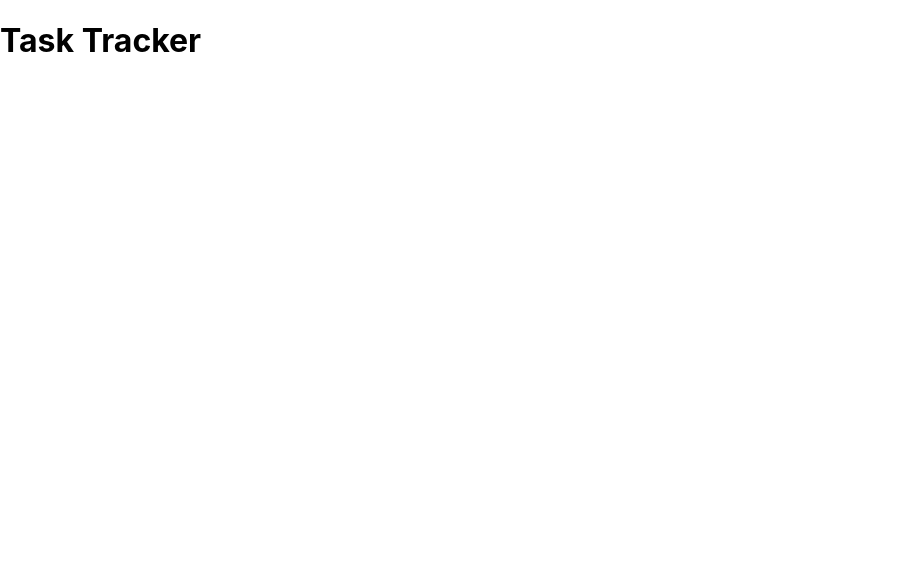
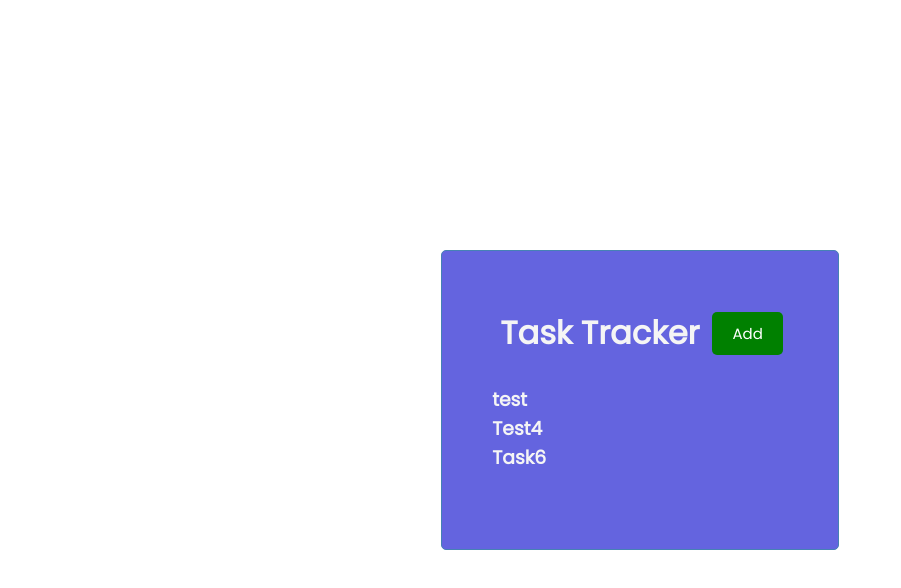
Before and after one commit to acopperlily/tracker-demo, a React (Create React App) app: page / in a window 1280 px wide. Shown: the top 588 px of the page, without its empty margins (0-901 px from the left). Built offline with nearby package versions, Linux system fonts and the light colour scheme.

Commit message:
Add Tasks file

```diff
--- a/src/App.js
+++ b/src/App.js
@@ -1,10 +1,11 @@
 import Header from './components/Header';
+import Tasks from './components/Tasks';
 
 const App = () => {
-
   return (
     <div className="container">
       <Header />
+      <Tasks />
     </div>
   );
 };
--- /dev/null
+++ b/src/components/Button.js
@@ -0,0 +1,18 @@
+import PropTypes from 'prop-types';
+
+const Button = ({color, text, onClick}) => {
+
+  return <button onClick={onClick} style={{backgroundColor: color}} className="btn">{text}</button>;
+};
+
+Button.defaultProps = {
+  color: 'steelblue'
+};
+
+Button.propTypes = {
+  text: PropTypes.string,
+  color: PropTypes.string,
+  onClick: PropTypes.func,
+};
+
+export default Button;
--- a/src/components/Header.js
+++ b/src/components/Header.js
@@ -1,9 +1,31 @@
-const Header = () => {
+import PropTypes from 'prop-types';
+import Button from './Button';
+
+const Header = ({ title }) => {
+  const onClick = () => {
+    console.log('click');
+  };
+
   return (
-    <header>
-      <h1>Task Tracker</h1>
+    <header className='header'>
+      <h1>{title}</h1>
+      <Button color='green' text='Add' onClick={onClick}/>
     </header>
   )
-}
+};
+
+Header.defaultProps = {
+  title: 'Task Tracker'
+};
+
+Header.propTypes = {
+  title: PropTypes.string.isRequired,
+};
+
+// You can style stuff inline with variables if you want to
+// const headingStyle = {
+//   color: 'red',
+//   backgroundColor: 'black'
+// };
 
 export default Header
--- /dev/null
+++ b/src/components/Tasks.js
@@ -0,0 +1,31 @@
+const tasks = [
+  {
+    id: 1,
+    text: "test",
+    other: "no-show",
+    day: "monday",
+    reminder: true,
+  },
+  {
+    text: "Test4",
+    day: "Wednesday",
+    reminder: false,
+    id: 3,
+  },
+  {
+    text: "Task6",
+    day: "Thursday",
+    reminder: true,
+    id: 4,
+  }
+];
+
+const Tasks = () => {
+  return (
+    <>
+      {tasks.map(task => (<h3>{task.text}</h3>))}
+    </>
+  )
+};
+
+export default Tasks;
--- a/src/index.css
+++ b/src/index.css
@@ -1,13 +1,438 @@
-body {
-  margin: 0;
-  font-family: -apple-system, BlinkMacSystemFont, 'Segoe UI', 'Roboto', 'Oxygen',
-    'Ubuntu', 'Cantarell', 'Fira Sans', 'Droid Sans', 'Helvetica Neue',
-    sans-serif;
-  -webkit-font-smoothing: antialiased;
-  -moz-osx-font-smoothing: grayscale;
+@import url('https://fonts.googleapis.com/css2?family=Poppins:wght@300;400&display=swap');
+
+.centered {
+  justify-content: center; /* center items horizontally, in this case */
+  align-items: center;     /* center items vertically, in this case */
+  display: flex;
 }
 
-code {
-  font-family: source-code-pro, Menlo, Monaco, Consolas, 'Courier New',
-    monospace;
+a{
+  color: white;
 }
+
+.sun {
+  display:flex;
+  justify-content: center; /* center items horizontally, in this case */
+  align-items: center;     /* center items vertically, in this case */
+  border-radius:50%;
+  height:200px;
+  width:200px;
+  right: 100px;
+  background:orange;
+  box-shadow: 0 0 10px orange,
+                0 0 60px orange,
+                0 0 200px yellow,
+                inset 0 0 80px yellow;
+  z-index:12;
+  z-index:-99;
+}
+
+* {
+  box-sizing: border-box;
+  margin: 0;
+  padding: 0;
+}
+
+/* sources https://unsplash.com/photos/c9OCWLka764 */
+body {
+  font-family: 'Poppins', sans-serif;
+  display: flex;
+  align-items: center;
+  justify-content: center;
+  flex-direction: column;
+  min-height: 100vh;
+  /*background-image: url('imgs/paul-volkmer-qVotvbsuM_c-unsplash.jpg');*/
+  background-repeat: no-repeat;
+  background-attachment: fixed;
+  background-size: 250vh 100vh;
+
+
+}
+
+.container {
+  margin: 1px auto;
+  overflow: auto;
+  min-height: 300px;
+  border: 1px solid steelblue;
+  padding: 50px;
+  border-radius: 5px;
+  background-color: #0e0ecea4;
+}
+
+.header {
+  display: flex;
+  justify-content: space-between;
+  align-items: center;
+  margin-bottom: 20px;
+}
+
+.btn {
+  display: inline-block;
+  background: #000;
+  color: #fff;
+  border: none;
+  padding: 10px 20px;
+  margin: 5px;
+  border-radius: 5px;
+  cursor: pointer;
+  text-decoration: none;
+  font-size: 15px;
+  font-family: inherit;
+}
+
+.btn:focus {
+  outline: none;
+}
+
+.btn:active {
+  transform: scale(0.98);
+}
+
+.btn-block {
+  display: block;
+  width: 100%;
+}
+
+.task {
+  background: #f4f4f431;
+  margin: 5px;
+  padding: 10px 20px;
+  cursor: pointer;
+}
+
+.task.reminder {
+  border-left: 5px solid green;
+}
+
+.task h3 {
+  display: flex;
+  align-items: center;
+  justify-content: space-between;
+}
+
+.add-form {
+  margin-bottom: 40px;
+}
+
+.form-control {
+  margin: 20px 0;
+}
+
+.form-control label {
+  display: block;
+}
+
+.form-control input {
+  width: 100%;
+  height: 40px;
+  margin: 5px;
+  padding: 3px 7px;
+  font-size: 17px;
+}
+
+.form-control-check {
+  display: flex;
+  align-items: center;
+  justify-content: space-between;
+}
+
+.form-control-check label {
+  flex: 1;
+}
+
+.form-control-check input {
+  flex: 2;
+  height: 20px;
+}
+
+footer {
+  margin-top: 30px;
+  text-align: center;
+}
+
+.image{
+  height: auto;
+  width: auto;
+  max-width: 50%;
+  min-width: 50%;
+}
+
+.moon {
+  animation: moonanim 2s 1;
+  position: relative;
+  margin: 10px;
+  width: 200px;
+  height: 200px;
+  background: #c7cbd0;
+  border-radius: 50%;
+  box-shadow: inset -25px 0px 0 0px #9098a1;
+  transition: transform 0.2s ease-in-out;
+}
+
+li {
+  position: absolute;
+  list-style: none;
+  background: #737277;
+  border-radius: 50%;
+}
+li:nth-child(1) {
+  left: 25px;
+  top: 60px;
+  width: 50px;
+  height: 50px;
+  box-shadow: inset 6px -2px 0 0px #414043;
+}
+li:nth-child(2) {
+  left: 150px;
+  top: 50px;
+  width: 25px;
+  height: 25px;
+  box-shadow: inset 3px -1px 0 0px #414043;
+}
+
+li:nth-child(3) {
+  left: 100px;
+  top: 150px;
+  width: 25px;
+  height: 25px;
+  box-shadow: inset 3px -1px 0 0px #414043;
+}
+
+li:nth-child(4) {
+  left: 50px;
+  top: 150px;
+  width: 12.5px;
+  height: 12.5px;
+  box-shadow: inset 2.4px -0.8px 0 0px #414043;
+}
+
+li:nth-child(5) {
+  left: 87.5px;
+  top: 16.66666667px;
+  width: 12.5px;
+  height: 12.5px;
+  box-shadow: inset 2.4px -0.8px 0 0px #414043;
+}
+
+li:nth-child(6) {
+  left: 114.28571429px;
+  top: 80px;
+  width: 12.5px;
+  height: 12.5px;
+  box-shadow: inset 2.4px -0.8px 0 0px #414043;
+}
+
+li:nth-child(7) {
+  left: 181.81818182px;
+  top: 100px;
+  width: 12.5px;
+  height: 12.5px;
+  box-shadow: inset 2.4px -0.8px 0 0px #414043;
+}
+
+.p{
+  z-index: -1;
+  position:fixed;
+  left:0px;
+  top:50px;
+  width:1px;
+  height:1px;
+  background-color:white;
+  position:fixed;
+  animation-name:particleAnimation;
+  animation-timing-function: infinite;
+  animation-iteration-count: infinite;
+  -ms-transform: rotate(20deg); /* IE 9 */
+  transform: rotate(20deg);
+}
+.p::before{
+  position:absolute;
+  display:block;
+  content:"";
+  width:100px;
+  right:1px;
+  top:0px;
+  height:1px;
+  background: linear-gradient(to right, rgba(0,0,0,0) 0%,rgba(255,255,255,0.4) 100%);
+}
+.p-1{
+  animation-duration:20s;
+  left: 10%;
+}
+.p-2{
+  animation-duration:10s;
+  top:60%;
+  left: 40%;
+}
+.p-3{
+  animation-duration:40s;
+  top:90%;
+  left: 60%;
+}
+
+.p-4{
+  animation-duration:15s;
+  left: 25%;
+}
+.p-5{
+  animation-duration:11s;
+  top:30%;
+  left: 20%;
+}
+.p-6{
+  animation-duration:50s;
+  top:33%;
+  left: 10%;
+}
+
+.p-7{
+  animation-duration:5s;
+  left: 50%;
+}
+.p-8{
+  animation-duration:3s;
+  top:10%;
+  left: 30%;
+}
+.p-9{
+  animation-duration:11s;
+  top:40%;
+  left: 60%;
+}
+
+.p-11{
+  animation-duration:7s;
+  left: 10%;
+}
+.p-21{
+  animation-duration:5s;
+  top:60%;
+  left: 40%;
+}
+.p-31{
+  animation-duration:11s;
+  top:90%;
+  left: 60%;
+}
+
+.p-41{
+  animation-duration:4s;
+  left: 25%;
+}
+.p-51{
+  animation-duration:2s;
+  top:30%;
+  left: 20%;
+}
+.p-61{
+  animation-duration:1s;
+  top:33%;
+  left: 10%;
+}
+
+.p-71{
+  animation-duration:4s;
+  left: 50%;
+}
+.p-81{
+  animation-duration:1s;
+  top:10%;
+  left: 30%;
+}
+.p-91{
+  animation-duration:4s;
+  top:40%;
+  left: 60%;
+}
+
+h1,h3,p,label {
+  color: whitesmoke;
+}
+
+@keyframes particleAnimation
+{
+    from {
+        top: -100px;
+    }
+
+  50% {
+    transform: translateY(500px);
+  }
+    to {
+        left: calc( 100% + 100px );
+        top: calc( 100% + 100px );
+    }
+}
+
+@keyframes tothetop
+{
+
+  from {
+  display: flex;
+  align-items: center;
+  justify-content: center;
+  flex-direction: column;
+  min-height: 100vh;
+  background: #0c0c2b;
+  }
+
+  to {
+    display: block;
+    align-items: none;
+    justify-content: none;
+    min-height: 0vh;
+    align-items: center;
+  }
+}
+
+@keyframes moonanim
+{
+  from {
+    top: -50vh;
+  }
+
+  to {
+    top: 0;
+  }
+}
+
+.logo {
+  color: white;
+  font-family: Sail;
+}
+
+img{
+  -webkit-user-drag: none;
+  user-select: none;
+  -moz-user-select: none;
+  -webkit-user-select: none;
+  -ms-user-select: none;
+  pointer-events: none;
+}
+
+/* .bplanet {
+  background-image: url("imgs/IMG_7847.PNG");
+  height: 100px;
+  width: 100px;
+
+} */
+
+.background-fullviewport{
+  right: -50vh;
+  width: 100vh;
+  padding: 20px;
+  height: 0;
+
+}
+
+h1{
+  padding: 1vh;
+}
+
+@media screen and (max-width: 992px) {
+
+}
+
+#logo{
+  max-height: 100px;
+}
```
